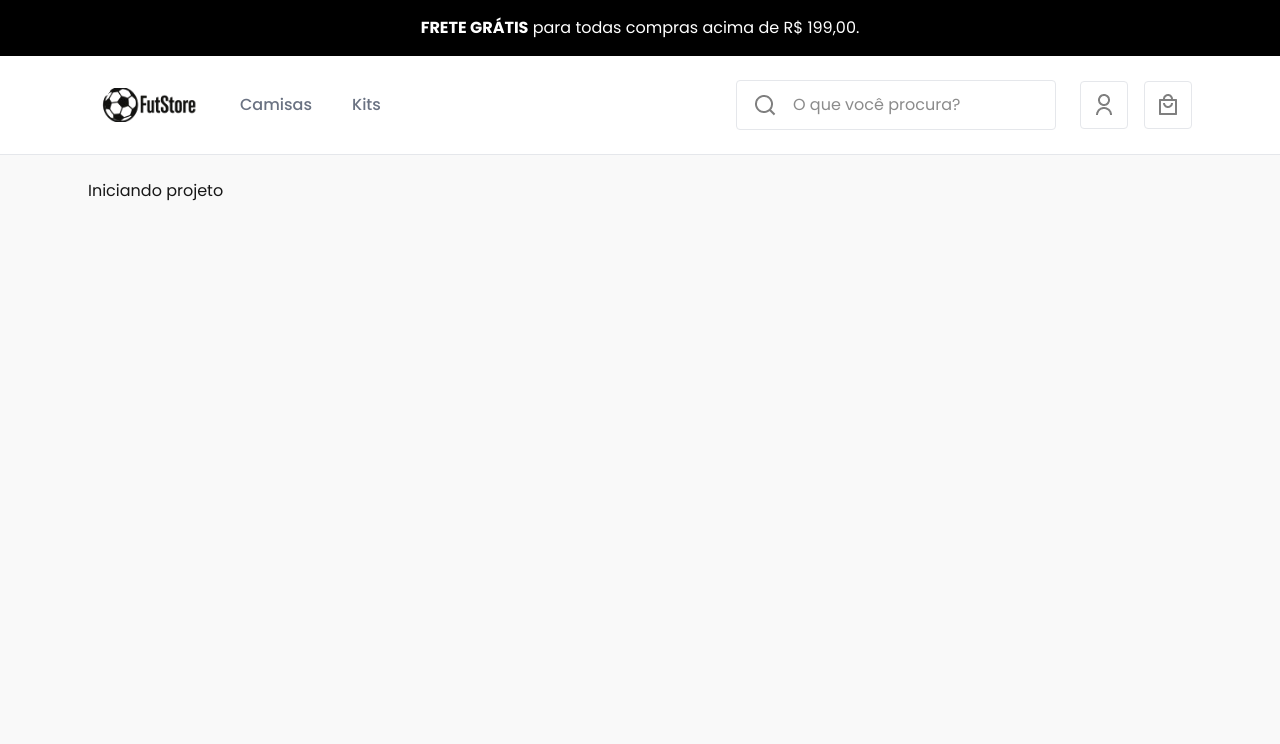
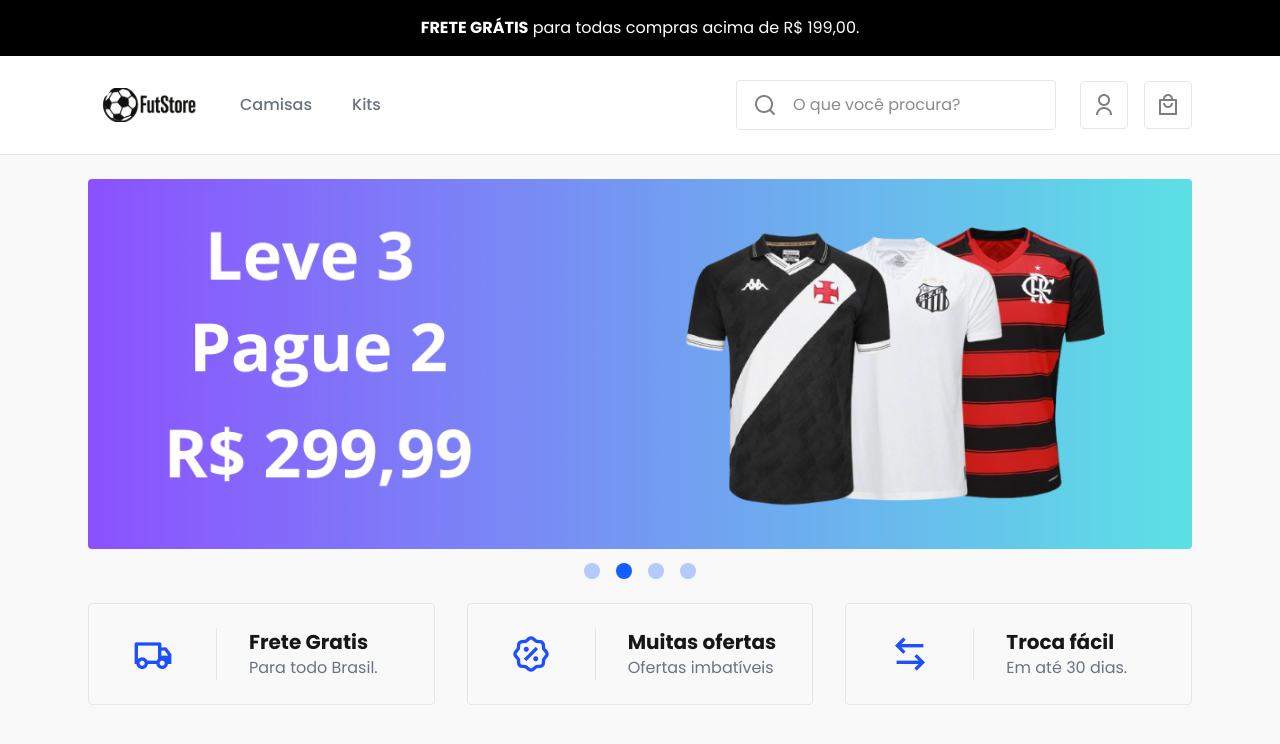
Before and after one commit to pierrepaulo/futstore, a Next.js app: page / in a window 1280 px wide. Shown: the top 744 px of the page. Built offline with nearby package versions, Linux system fonts and the light colour scheme.

Commit message:
feat(hero): adiciona seção Hero com banners

```diff
--- a/src/app/(site)/page.tsx
+++ b/src/app/(site)/page.tsx
@@ -1,3 +1,55 @@
+import { Banners } from "@/components/home/banners";
+import { data } from "@/data";
+import Image from "next/image";
+
 export default function Page() {
-  return <div>Iniciando projeto</div>;
+  return (
+    <div>
+      <Banners list={data.banners} />
+      <div className="flex flex-col md:flex-row gap-4 md:gap-8 mt-6 md:-mt12">
+        <div className="flex flex-1 py-6 border border-gray-200 rounded-sm">
+          <div className="w-32 border-r border-gray-200 flex justify-center items-center">
+            <Image
+              src={"/assets/ui/truck-line.png"}
+              alt=""
+              width={40}
+              height={40}
+            />
+          </div>
+          <div className="flex-1 pl-8">
+            <div className="font-bold text-xl">Frete Gratis</div>
+            <div className="text-gray-500">Para todo Brasil.</div>
+          </div>
+        </div>
+        <div className="flex flex-1 py-6 border border-gray-200 rounded-sm">
+          <div className="w-32 border-r border-gray-200 flex justify-center items-center">
+            <Image
+              src={"/assets/ui/discount-percent-line.png"}
+              alt=""
+              width={40}
+              height={40}
+            />
+          </div>
+          <div className="flex-1 pl-8">
+            <div className="font-bold text-xl">Muitas ofertas</div>
+            <div className="text-gray-500">Ofertas imbatíveis</div>
+          </div>
+        </div>
+        <div className="flex flex-1 py-6 border border-gray-200 rounded-sm">
+          <div className="w-32 border-r border-gray-200 flex justify-center items-center">
+            <Image
+              src={"/assets/ui/arrow-left-right-line.png"}
+              alt=""
+              width={40}
+              height={40}
+            />
+          </div>
+          <div className="flex-1 pl-8">
+            <div className="font-bold text-xl">Troca fácil</div>
+            <div className="text-gray-500">Em até 30 dias.</div>
+          </div>
+        </div>
+      </div>
+    </div>
+  );
 }
--- /dev/null
+++ b/src/components/home/banners.tsx
@@ -0,0 +1,68 @@
+"use client";
+import { Banner } from "@/types/banner";
+import Image from "next/image";
+import Link from "next/link";
+import { useEffect, useState } from "react";
+
+type Props = {
+  list: Banner[];
+};
+let bannerTimer: NodeJS.Timeout;
+let bannerTime = 3000;
+
+export const Banners = ({ list }: Props) => {
+  const [currentImage, setCurrentImage] = useState(0);
+  const nextImage = () => {
+    setCurrentImage((currentImage) => {
+      if (currentImage + 1 >= list.length) {
+        return 0;
+      } else {
+        return currentImage + 1;
+      }
+    });
+  };
+
+  const handleBannerClick = (index: number) => {
+    setCurrentImage(index);
+    clearInterval(bannerTimer);
+    bannerTimer = setInterval(nextImage, bannerTime);
+  };
+
+  useEffect(() => {
+    bannerTimer = setInterval(nextImage, bannerTime);
+    return () => clearInterval(bannerTimer);
+  }, []);
+
+  return (
+    <div>
+      <div className="relative aspect-[3/1]">
+        {list.map((banner, index) => (
+          <Link
+            key={index}
+            href={banner.link}
+            className="transition-all  absolute inset-0"
+            style={{ opacity: currentImage === index ? 1 : 0 }}
+          >
+            <Image
+              src={banner.img}
+              alt=""
+              width={1200}
+              height={400}
+              className="rounded-sm"
+            />
+          </Link>
+        ))}
+      </div>
+      <div className="mt-4 flex justify-center gap-4">
+        {list.map((banner, index) => (
+          <div
+            key={index}
+            className="size-4 bg-blue-600 rounded-full cursor-pointer"
+            style={{ opacity: currentImage === index ? 1 : 0.3 }}
+            onClick={() => handleBannerClick(index)}
+          ></div>
+        ))}
+      </div>
+    </div>
+  );
+};
--- /dev/null
+++ b/src/data.ts
@@ -0,0 +1,8 @@
+export const data = {
+  banners: [
+    { img: "/assets/banners/banner-1.png", link: "" },
+    { img: "/assets/banners/banner-2.png", link: "" },
+    { img: "/assets/banners/banner-3.png", link: "" },
+    { img: "/assets/banners/banner-4.png", link: "" },
+  ],
+};
--- /dev/null
+++ b/src/types/banner.ts
@@ -0,0 +1,4 @@
+export type Banner = {
+  img: string;
+  link: string;
+};
```
